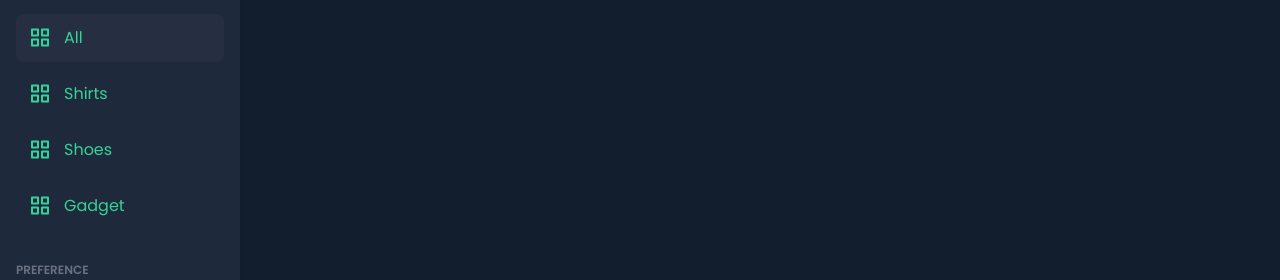
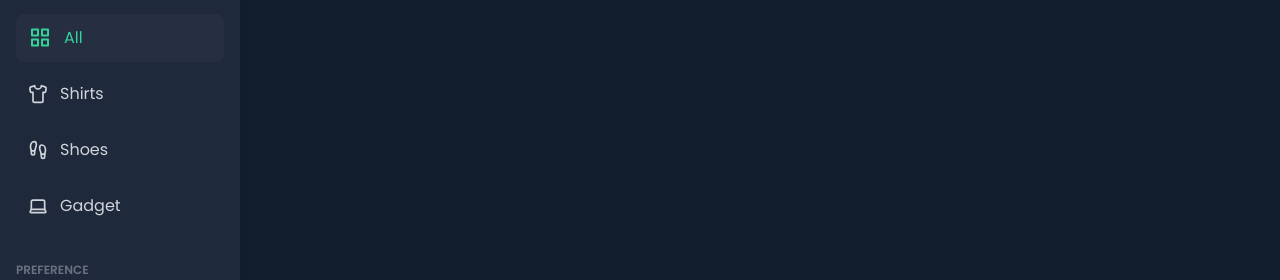
Before and after one commit to ElloRabyndra/Thriftoria, a React (Vite) app: page / in a window 1280 px wide. Shown: the part 278-558 px from the top of the page. Built offline with nearby package versions, Linux system fonts and the light colour scheme; no server answers; sample sign-in values are in the browser's storage.

Commit message:
feat: update sidebar hover

```diff
--- a/src/components/home/SideBar.jsx
+++ b/src/components/home/SideBar.jsx
@@ -1,5 +1,5 @@
 import { Card } from "../ui/card";
-import { ShoppingCart, User } from "lucide-react";
+import { ShoppingCart, User, Shirt, Footprints , Laptop } from "lucide-react";
 import { useAuth } from "@/hooks/useAuth";
 import { useProducts } from "@/hooks/useProducts";
 
@@ -35,20 +35,20 @@ export default function ({isMobileMenuOpen, categories, changeCategories} ) {
             Categories
           </h3>
           <div className="space-y-2">
-            <button onClick={() => changeCategories(thriftCategories)} className={`${categories.length === thriftCategories.length ? "bg-secondary/50" : "hover:bg-secondary/50"} w-full flex items-center gap-3 p-3 rounded-lg text-primary cursor-pointer`}>
+            <button onClick={() => changeCategories(thriftCategories)} className={`${categories.length === thriftCategories.length ? "bg-secondary/50 text-primary" : "hover:bg-secondary/50"} w-full flex items-center gap-3 p-3 rounded-lg cursor-pointer`}>
               <i className="bx bx-grid-alt text-2xl"></i>
               <span>All</span>
             </button>
-            <button onClick={() => changeCategories(shirtsCategories)} className={`${categories.length === shirtsCategories.length ? "bg-secondary/50" : "hover:bg-secondary/50"} w-full flex items-center gap-3 p-3 rounded-lg text-primary cursor-pointer`}>
-              <i className="text-2xl text-primary bx bx-grid-alt"></i>
+            <button onClick={() => changeCategories(shirtsCategories)} className={`${categories.length === shirtsCategories.length ? "bg-secondary/50 text-primary" : "hover:bg-secondary/50"} w-full flex items-center gap-3 p-3 rounded-lg cursor-pointer`}>
+              <Shirt className="h-5 w-5" />
               <span>Shirts</span>
             </button>
-            <button onClick={() => changeCategories(shoesCategories)} className={`${categories.length === shoesCategories.length ? "bg-secondary/50" : "hover:bg-secondary/50"} w-full flex items-center gap-3 p-3 rounded-lg text-primary cursor-pointer`}>
-              <i className="text-2xl text-primary bx bx-grid-alt"></i>
+            <button onClick={() => changeCategories(shoesCategories)} className={`${categories.length === shoesCategories.length ? "bg-secondary/50 text-primary" : "hover:bg-secondary/50"} w-full flex items-center gap-3 p-3 rounded-lg cursor-pointer`}>
+              <Footprints className="h-5 w-5" />
               <span>Shoes</span>
             </button>
-            <button onClick={() => changeCategories(gadgetsCategories)} className={`${categories.length === gadgetsCategories.length ? "bg-secondary/50" : "hover:bg-secondary/50"} w-full flex items-center gap-3 p-3 rounded-lg text-primary cursor-pointer`}>
-              <i className="text-2xl text-primary bx bx-grid-alt"></i>
+            <button onClick={() => changeCategories(gadgetsCategories)} className={`${categories.length === gadgetsCategories.length ? "bg-secondary/50 text-primary" : "hover:bg-secondary/50"} w-full flex items-center gap-3 p-3 rounded-lg cursor-pointer`}>
+              <Laptop className="h-5 w-5" />
               <span>Gadget</span>
             </button>
           </div>
```
